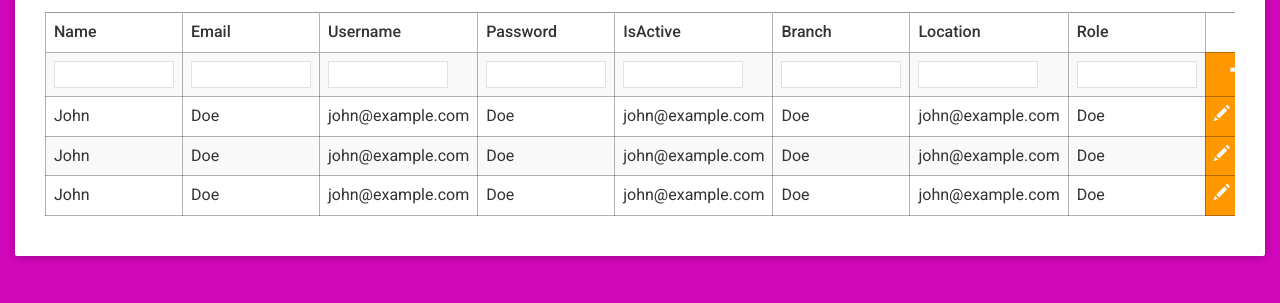
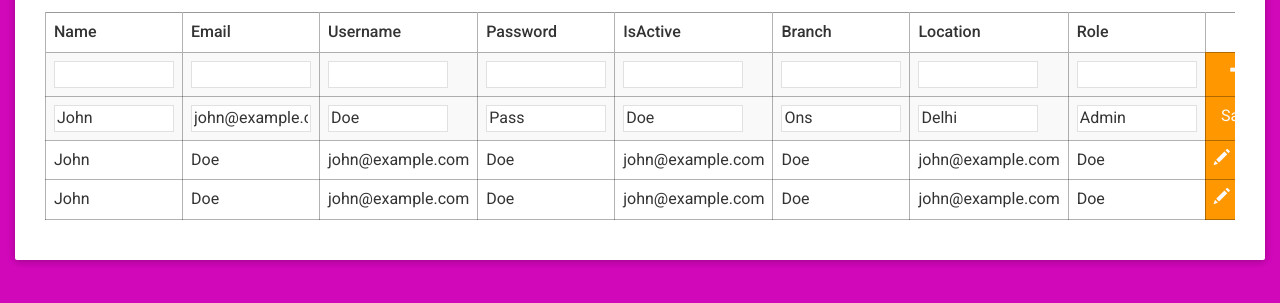
Before and after one commit to alienfoundation/sterling, a plain HTML site: page logincreation.html in a window 1280 px wide. Both pictures are taken after a click on the element 1221 px from the left and 309 px from the top of the page. Shown: the part 193-496 px from the top of the page. Drawn offline with nearby package versions, Linux system fonts and the light colour scheme.

Commit message:
changes 3

```diff
--- a/css/entryscreen1.css
+++ b/css/entryscreen1.css
@@ -107,6 +107,7 @@ nav ul li.right {
 
 .table tr.total td:first-child {
     color: #333;
+    font-weight: 600;
     text-align: center;
 }
 
--- a/css/logincreation.css
+++ b/css/logincreation.css
@@ -111,6 +111,9 @@ nav ul li.right {
     top: 0;
 }
 
+.editable {
+    display: none;
+}
 
 .user-display-container {
     border-radius: 2px;
--- a/js/logincreation.js
+++ b/js/logincreation.js
@@ -1,3 +1,10 @@
 function deleteRowFunc(value) {
     document.getElementById("myTable").deleteRow(value);
 }
+
+function editRowFunc(value) {
+    rowne = document.getElementById("r"+value+"1");
+    rowe = document.getElementById("r"+value+"2");
+    rowne.style.display = "none";
+    rowe.style.display = "table-row";
+}
--- a/logincreation.html
+++ b/logincreation.html
@@ -30,7 +30,6 @@
         <div class="user-display-container">
             <h2 class="heading">User Display</h2>
             <div class="table-responsive">
-                <form>
                 <table class="table table-striped" id="myTable">
                     <thead>
                         <tr>
@@ -47,18 +46,21 @@
                         </tr>
                     </thead>
                     <tbody>
-                        <tr>
-                            <td><input type="text"></td>
-                            <td><input type="text"></td>
-                            <td><input type="text"></td>
-                            <td><input type="text"></td>
-                            <td><input type="text"></td>
-                            <td><input type="text"></td>
-                            <td><input type="text"></td>
-                            <td><input type="text"></td>
-                            <td class="action edit" colspan="2"><span class="glyphicon glyphicon-plus"></span></td>
-                        </tr>
-                        <tr>
+                        <form id="myForm">
+                            <tr>
+                                <td><input type="text" name="name"></td>
+                                <td><input type="text" name="email"></td>
+                                <td><input type="text" name="username"></td>
+                                <td><input type="text" name="password"></td>
+                                <td><input type="text" name="isactive"></td>
+                                <td><input type="text" name="branch"></td>
+                                <td><input type="text" name="location"></td>
+                                <td><input type="text" name="role"></td>
+                                <td class="action edit" colspan="2" onclick="document.getElementById('myForm').submit();"><span class="glyphicon glyphicon-plus"></span></td>
+                            </tr>
+                        </form>
+                        <form id="myForm2">
+                        <tr id="r11" >
                             <td>John</td>
                             <td>Doe</td>
                             <td>john@example.com</td>
@@ -67,10 +69,21 @@
                             <td>Doe</td>
                             <td>john@example.com</td>
                             <td>Doe</td>
-                            <td class="action edit"><span class="glyphicon glyphicon-pencil"></span></td>
-                            <td class="action delete" onclick="deleteRowFunc(1)"><span class="glyphicon glyphicon-trash"></span></td>
+                            <td class="action edit" onclick="editRowFunc(1)"><span class="glyphicon glyphicon-pencil"></span></td>
+                            <td class="action delete" onclick="deleteRowFunc(2)" onclick="document.getElementById('myForm2').submit();"><span class="glyphicon glyphicon-trash"></span></td>
                         </tr>
-                        <tr>
+                        <tr id="r12" class="editable">
+                            <td><input type="text" name="name" value="John"></td>
+                            <td><input type="text" name="email" value="john@example.com"></td>
+                            <td><input type="text" name="username" value="Doe"></td>
+                            <td><input type="text" name="password" value="Pass"></td>
+                            <td><input type="text" name="isactive" value="Doe"></td>
+                            <td><input type="text" name="branch" value="Ons"></td>
+                            <td><input type="text" name="location" value="Delhi"></td>
+                            <td><input type="text" name="role" value="Admin"></td>
+                            <td class="action" colspan="2" onclick="document.getElementById('myForm2').submit();">Save</td>
+                        </tr>
+                        <tr id="r21" >
                             <td>John</td>
                             <td>Doe</td>
                             <td>john@example.com</td>
@@ -79,10 +92,21 @@
                             <td>Doe</td>
                             <td>john@example.com</td>
                             <td>Doe</td>
-                            <td class="action edit"><span class="glyphicon glyphicon-pencil"></span></td>
-                            <td class="action delete" onclick="deleteRowFunc(2)"><span class="glyphicon glyphicon-trash"></span></td>
+                            <td class="action edit" onclick="editRowFunc(2)"><span class="glyphicon glyphicon-pencil"></span></td>
+                            <td class="action delete" onclick="deleteRowFunc(2)" onclick="document.getElementById('myForm2').submit();"><span class="glyphicon glyphicon-trash"></span></td>
                         </tr>
-                        <tr>
+                        <tr id="r22" class="editable">
+                            <td><input type="text" name="name" value="John"></td>
+                            <td><input type="text" name="email" value="john@example.com"></td>
+                            <td><input type="text" name="username" value="Doe"></td>
+                            <td><input type="text" name="password" value="Pass"></td>
+                            <td><input type="text" name="isactive" value="Doe"></td>
+                            <td><input type="text" name="branch" value="Ons"></td>
+                            <td><input type="text" name="location" value="Delhi"></td>
+                            <td><input type="text" name="role" value="Admin"></td>
+                            <td class="action" colspan="2" onclick="document.getElementById('myForm2').submit();">Save</td>
+                        </tr>
+                        <tr id="r31" >
                             <td>John</td>
                             <td>Doe</td>
                             <td>john@example.com</td>
@@ -91,12 +115,23 @@
                             <td>Doe</td>
                             <td>john@example.com</td>
                             <td>Doe</td>
-                            <td class="action edit"><span class="glyphicon glyphicon-pencil"></span></td>
-                            <td class="action delete" onclick="deleteRowFunc(3)"><span class="glyphicon glyphicon-trash"></span></td>
+                            <td class="action edit" onclick="editRowFunc(3)"><span class="glyphicon glyphicon-pencil"></span></td>
+                            <td class="action delete" onclick="deleteRowFunc(3)" onclick="document.getElementById('myForm2').submit();"><span class="glyphicon glyphicon-trash"></span></td>
                         </tr>
+                        <tr id="r32" class="editable">
+                            <td><input type="text" name="name" value="John"></td>
+                            <td><input type="text" name="email" value="john@example.com"></td>
+                            <td><input type="text" name="username" value="Doe"></td>
+                            <td><input type="text" name="password" value="Pass"></td>
+                            <td><input type="text" name="isactive" value="Doe"></td>
+                            <td><input type="text" name="branch" value="Ons"></td>
+                            <td><input type="text" name="location" value="Delhi"></td>
+                            <td><input type="text" name="role" value="Admin"></td>
+                            <td class="action" colspan="2" onclick="document.getElementById('myForm2').submit();">Save</td>
+                        </tr>
+                    </form>
                     </tbody>
                 </table>
-            </form>
             </div>
         </div>
 
```
Also changed, not shown: css/entryscreen2.css (+19 -0 lines), entryscreen2.html (+1 -0 lines).
